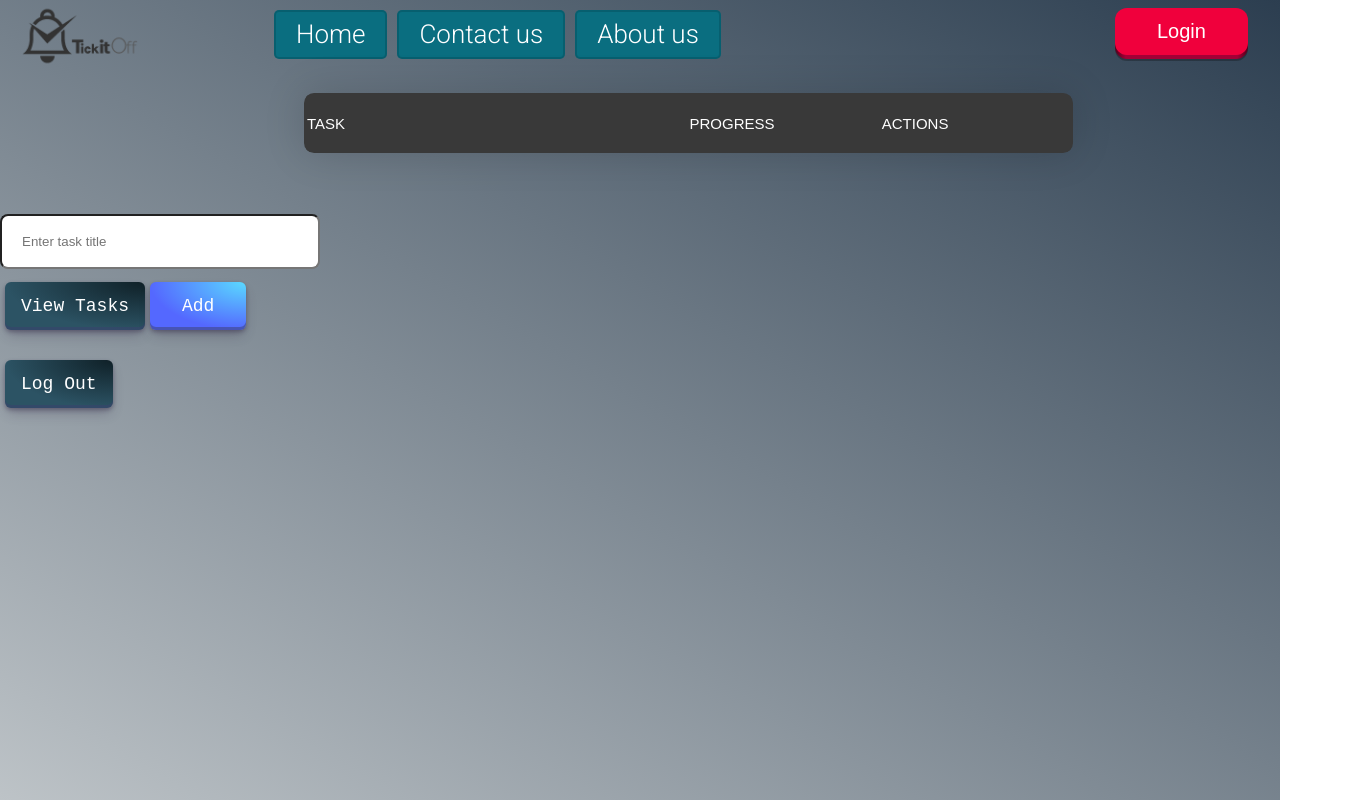
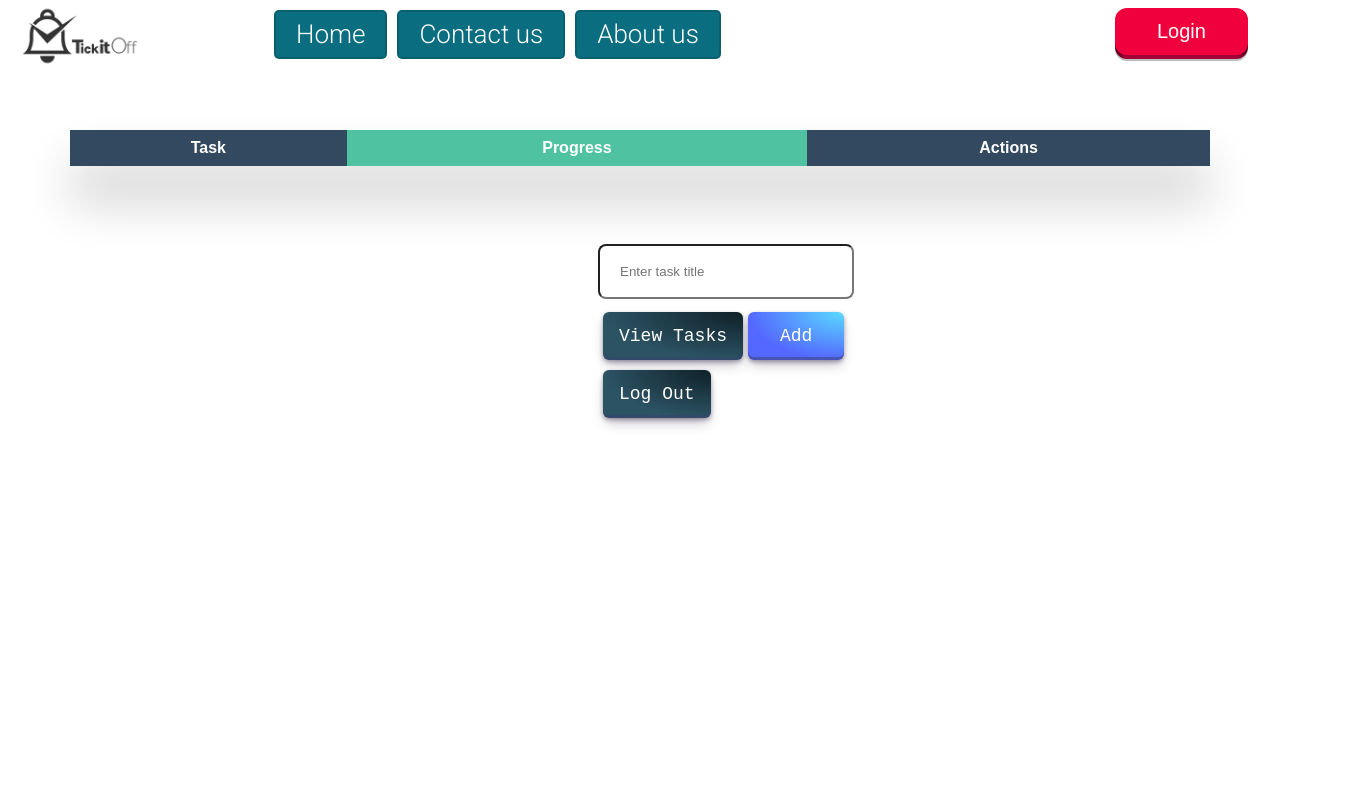
Before and after one commit to moromaxmo/todo-app, an Angular app in the folder client/: page /task/1 in a window 1280 px wide. Shown: the whole page, 1366 px wide, since content can reach past the window. Built offline with nearby package versions, Linux system fonts and the light colour scheme.

Commit message:
updating task component

```diff
--- a/client/src/app/task/task.component.css
+++ b/client/src/app/task/task.component.css
@@ -1,128 +1,136 @@
-main{height: 100vh;
-
-  background: #0F2027;  /* fallback for old browsers */
-  background: -webkit-linear-gradient(210deg, #bdc3c7, #2c3e50);  /* Chrome 10-25, Safari 5.1-6 */
-  background: linear-gradient(30deg, #bdc3c7, #2c3e50); /* W3C, IE 10+/ Edge, Firefox 16+, Chrome 26+, Opera 12+, Safari 7+ */}
-
-  .limiter {
-    width: 1366px;
-    margin: 0 auto;
+.center{
+  position: absolute;
+  left: 598px ;
+  width: 20%;
 }
 
-  .container-table100 {
-    display: flex;
-    align-items: center;
-    justify-content: center;
-    flex-wrap: wrap;
-    padding: 33px 30px;
+/* TABLE */
+*{
+  box-sizing: border-box;
+  -webkit-box-sizing: border-box;
+  -moz-box-sizing: border-box;
+}
+body{
+  font-family: Helvetica;
+  -webkit-font-smoothing: antialiased;
+  background: rgba( 71, 147, 227, 1);
 }
 
-  .wrap-table100 {
-    width: 1170px;
+/* Table Styles */
+
+.table-wrapper{
+  margin: 10px 70px 70px;
+  box-shadow: 0px 35px 50px rgba( 0, 0, 0, 0.2 );
 }
 
-  .table100.ver3 {
-    background-color: #393939;
+.fl-table {
+  border-radius: 5px;
+  font-size: 12px;
+  font-weight: normal;
+  border: none;
+  border-collapse: collapse;
+  width: 100%;
+  max-width: 100%;
+  white-space: nowrap;
+  background-color: white;
 }
 
-  .table100.ver3 th {
-    font-family: Lato-Bold,sans-serif;
-    font-size: 15px;
-    color: #ffffff;
-    line-height: 1.4;
-    text-transform: uppercase;
-    background-color: #393939;
+.fl-table td, .fl-table th {
+  text-align: center;
+  padding: 8px;
+
 }
 
-  .table100.ver3 td {
-    font-family: Lato-Regular,sans-serif;
-    font-size: 15px;
+.fl-table td {
+  border-right: 1px solid #f8f8f8;
+  font-family: sans-serif;
+  font-size: 14px;
+}
+
+.fl-table thead th {
   color: #ffffff;
-    line-height: 1.4;
-    background-color: #222222;
+  background: #4FC3A1;
+  font-family: sans-serif;
+  font-size: 16px;
 }
 
 
-  .table100.ver3 {
-    border-radius: 10px;
-    overflow: hidden;
-    box-shadow: 0 0px 40px 0px rgba(0, 0, 0, 0.15);
-    -moz-box-shadow: 0 0px 40px 0px rgba(0, 0, 0, 0.15);
-    -webkit-box-shadow: 0 0px 40px 0px rgba(0, 0, 0, 0.15);
-    -o-box-shadow: 0 0px 40px 0px rgba(0, 0, 0, 0.15);
-    -ms-box-shadow: 0 0px 40px 0px rgba(0, 0, 0, 0.15);
+.fl-table thead th:nth-child(odd) {
+  color: #ffffff;
+  background: #324960;
 }
 
-
-.table100.ver3 .ps__rail-y {
-  right: 5px;
+.fl-table tr:nth-child(even) {
+  background: #F8F8F8;
 }
 
-.table100.ver3 .ps__rail-y::before {
-  background-color: #4e4e4e;
+/* Responsive */
+
+@media (max-width: 767px) {
+  .fl-table {
+      display: block;
+      width: 100%;
+  }
+  .table-wrapper:before{
+      content: "Scroll horizontally >";
+      display: block;
+      text-align: right;
+      font-size: 11px;
+      color: white;
+      padding: 0 0 10px;
+  }
+  .fl-table thead, .fl-table tbody, .fl-table thead th {
+      display: block;
+  }
+  .fl-table thead th:last-child{
+      border-bottom: none;
+  }
+  .fl-table thead {
+      float: left;
+  }
+  .fl-table tbody {
+      width: auto;
+      position: relative;
+      overflow-x: auto;
+  }
+  .fl-table td, .fl-table th {
+      padding: 20px .625em .625em .625em;
+      height: 60px;
+      vertical-align: middle;
+      box-sizing: border-box;
+      overflow-x: hidden;
+      overflow-y: auto;
+      width: 120px;
+      font-size: 13px;
+      text-overflow: ellipsis;
+  }
+  .fl-table thead th {
+      text-align: left;
+      border-bottom: 1px solid #f7f7f9;
+  }
+  .fl-table tbody tr {
+      display: table-cell;
+  }
+  .fl-table tbody tr:nth-child(odd) {
+      background: none;
+  }
+  .fl-table tr:nth-child(even) {
+      background: transparent;
+  }
+  .fl-table tr td:nth-child(odd) {
+      background: #F8F8F8;
+      border-right: 1px solid #E6E4E4;
+  }
+  .fl-table tr td:nth-child(even) {
+      border-right: 1px solid #E6E4E4;
+  }
+  .fl-table tbody td {
+      display: block;
+      text-align: center;
+  }
 }
 
-.table100.ver3 .ps__rail-y .ps__thumb-y::before {
-  background-color: #00ad5f;
-}
-
-
-.table100 {
-  background-color: #fff;
-}
-
-table {
-  width: 100%;
-}
-
-th, td {
-  font-weight: unset;
-  padding-right: 10px;
-}
-
-.column1 {
-  width: 40%;
-  /*padding-left: 40px;*/
-}
-
-.column2 {
-  width: 20%;
-}
-
-.column3 {
-  width: 20%;
-}
-
-.table100-head th {
-  padding-top: 18px;
-  padding-bottom: 18px;
-}
-
-.table100-body td {
-  padding-top: 16px;
-  padding-bottom: 16px;
-}
-
-
-.table100 {
-  position: relative;
-  padding-top: 60px;
-}
-
-.table100-head {
-  position: absolute;
-  width: 100%;
-  top: 0;
-  left: 0;
-}
-
-.table100-body {
-  max-height: 585px;
-  overflow: auto;
-}
-
-
-/* CSS */
+/* BUTTONS */
 .button-81 {
   align-items: center;
   appearance: none;
@@ -177,7 +185,8 @@ th, td {
 .button{
   display:block
 }
-/* CSS */
+
+
 .button-24 {
   background: #FF4742;
   border: 1px solid #FF4742;
@@ -214,7 +223,7 @@ th, td {
   opacity: .5;
 }
 
-/* CSS */
+
 .button-29 {
   align-items: center;
   appearance: none;
@@ -279,7 +288,7 @@ th, td {
 }
 
 input[type=text] {
-  width: 25%;
+  width: 100%;
   border-radius:8px;
   padding: 18px 20px;
   margin: 8px 0;
--- a/client/src/app/task/task.component.html
+++ b/client/src/app/task/task.component.html
@@ -1,65 +1,99 @@
-<link rel="stylesheet" href="https://cdnjs.cloudflare.com/ajax/libs/font-awesome/4.7.0/css/font-awesome.min.css">
-<main>
+<link
+  rel="stylesheet"
+  href="https://cdnjs.cloudflare.com/ajax/libs/font-awesome/4.7.0/css/font-awesome.min.css"
+/>
+<br> <br> <br> <br> <br> <br>
 <div>
-<br>
-<br>
-<br>
-<div class = "limiter">
-  <div class = "container-table100">
-    <div class = "wrap-table100">
-      <div class = "table100 ver3">
-        <div class = "table100-head">
-          <table>
-            <tr class = "row100 head">
-              <th class = "cell100 column1"> Task</th>
-              <th class = "cell100 column2"> Progress</th>
-              <th class = "cell100 column3"> Actions</th>
+  <div class="table-wrapper">
+    <table class="fl-table">
+      <thead>
+        <tr>
+          <th>Task</th>
+          <th>Progress</th>
+          <th>Actions</th>
         </tr>
-          </table>
-        </div>
-        <div class = "table100-body js-pscroll ps ps--active-y">
-          <table id = "content-table">
+      </thead>
       <tbody>
-              <tr class = "row100 body" *ngFor="let task of tasks">
-                <td class = "cell100 column1">
+        <tr *ngFor="let task of tasks">
+          <td>
             <div *ngIf="!task.isEdit">
-                    {{task.title}}
+              {{ task.title }}
             </div>
             <div *ngIf="task.isEdit">
-                    <input type="text"  [(ngModel)] = "task.title"  required
-                    minlength="3" maxlength="25" size="25" margin=3px #Tasktitle/>
+              <input
+                type="text"
+                [(ngModel)]="task.title"
+                required
+                minlength="3"
+                maxlength="25"
+                size="25"
+                margin="3px"
+                #Tasktitle
+              />
             </div>
           </td>
-                <td class = "cell100 column2">
-                  <input type="checkbox" id="Finished" (click) = changeState(task) *ngIf = "task.isDone" checked>
-                  <input type="checkbox" id="Finished" (click) = changeState(task) *ngIf = "!task.isDone" >
+          <td>
+            <input
+              type="checkbox"
+              id="Finished"
+              (click)="changeState(task)"
+              *ngIf="task.isDone"
+              checked
+            />
+            <input
+              type="checkbox"
+              id="Finished"
+              (click)="changeState(task)"
+              *ngIf="!task.isDone"
+            />
           </td>
-                <td class = "cell100 column3">
+          <td>
             <div *ngIf="!task.isEdit">
-                    <button class = "btn" (click)=editMode(task) ><i class="fa fa-edit"></i></button>
-                    <button class = "button-24" (click)="deleteTask(task._id)" ><i class="fa fa-trash"></i></button>
+              <button class="btn" (click)="editMode(task)">
+                <i class="fa fa-edit"></i>
+              </button>
+              <button class="button-24" (click)="deleteTask(task._id)">
+                <i class="fa fa-trash"></i>
+              </button>
             </div>
             <div *ngIf="task.isEdit">
-                    <button class = "btn" (click)=saveEditedTask(task,Tasktitle) ><i class="fa fa-save"></i></button>
-                    <button class = "btn" (click)=closeEditMode(task) ><i class="fa fa-close"></i></button>
+              <button class="btn" (click)="saveEditedTask(task, Tasktitle)">
+                <i class="fa fa-save"></i>
+              </button>
+              <button class="btn" (click)="closeEditMode(task)">
+                <i class="fa fa-close"></i>
+              </button>
             </div>
           </td>
         </tr>
       </tbody>
     </table>
   </div>
+
+  <div class="center">
+    <input
+      type="text"
+      id="addnew"
+      name="addnew"
+      required
+      minlength="3"
+      maxlength="25"
+      size="100"
+      placeholder="Enter task title"
+      margin="3px"
+      #Tasktitle
+    />
+    <br />
+    <button class="button-29" (click)="getUserTasks()" style="margin: 5px">
+      View Tasks
+    </button>
+    <button class="button-81" (click)="addNewTask(Tasktitle.value, false)">
+      Add
+    </button>
+    <br />
+    <button class="button-29" (click)="logout()" style="margin: 5px">
+      Log Out
+    </button>
   </div>
+
 </div>
-  </div>
-</div>
-<br>
-  <input type="text" id="addnew" name="addnew" required
-       minlength="3" maxlength="25" size="25" placeholder="Enter task title" margin=3px #Tasktitle>
-       <br>
-       <button class = "button-29" (click)="getUserTasks()" style="margin:5px;">View Tasks</button>
-       <button class = "button-81" (click) = "addNewTask(Tasktitle.value,false)">Add</button>
-       <br>
-       <br>
-       <button class = "button-29" (click)="logout()" style="margin:5px;">Log Out</button>
-</div>
-</main>
```
Also changed, not shown: 1 other file (tests, documents, lock files or other folders). Lines whose indentation alone changed are shown as unchanged.
